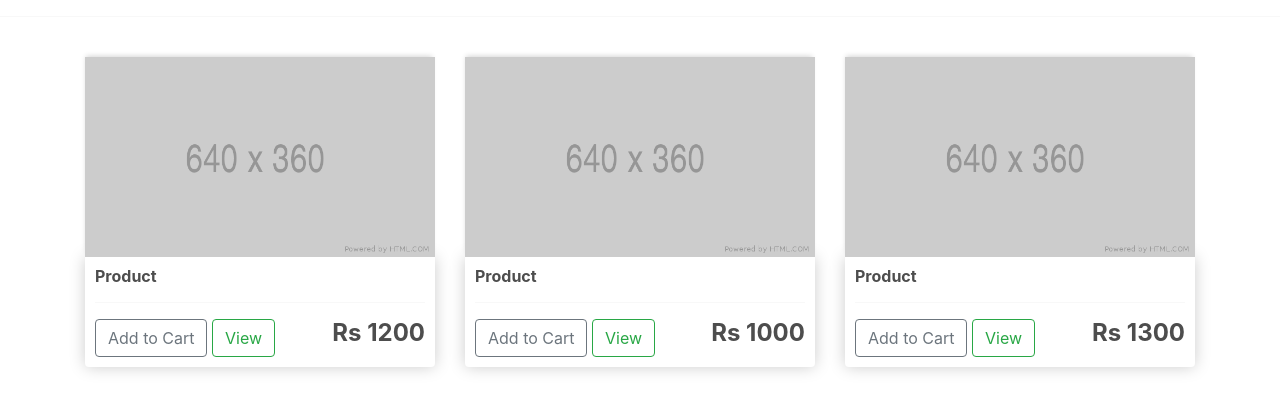
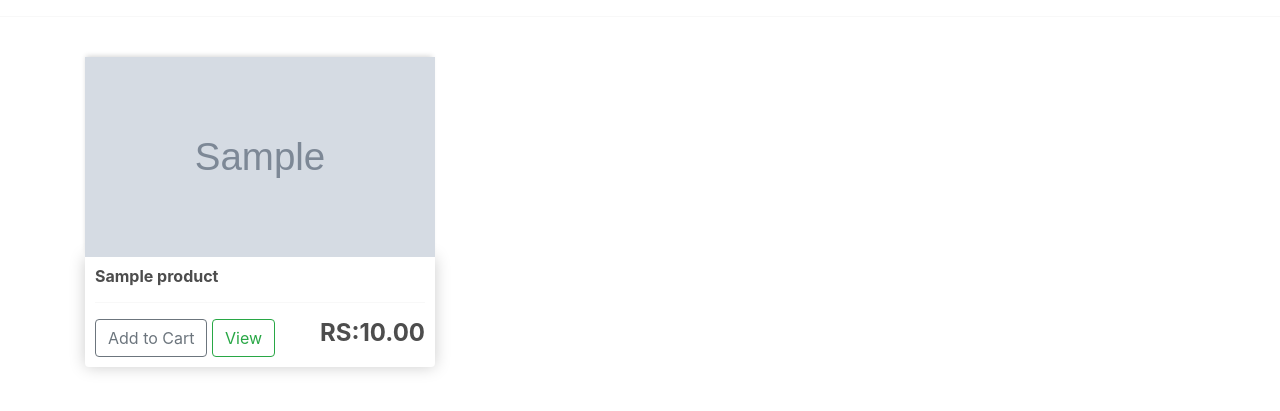
Before and after one commit to HrishikeshHRK/Estafiya-E-commerse-website-, a Django app: template templates/store.html in a window 1280 px wide. Shown: the part 57-468 px from the top of the page. Run offline with Django 3.2, Linux system fonts and the light colour scheme; the template is opened without the code that fills it: most values are stand-ins (such as "Sample title", 1, 10 or a date in 2020); grey boxes marked "Sample" are stand-in pictures; some libraries are stand-ins or nearby versions.

Commit message:
cart done

```diff
--- a/ecom/settings.py
+++ b/ecom/settings.py
@@ -123,6 +123,9 @@ STATIC_URL = '/static/'
 STATICFILES_DIRS = [
     os.path.join(BASE_DIR,'static')
 ]
+MEDIA_URL = '/images/'
+MEDIA_ROOT = os.path.join(BASE_DIR,'static/images')
+
 
 # Default primary key field type
 # https://docs.djangoproject.com/en/3.2/ref/settings/#default-auto-field
--- a/ecom/urls.py
+++ b/ecom/urls.py
@@ -16,7 +16,12 @@ Including another URLconf
 from django.contrib import admin
 from django.urls import path ,include
 
+from django.conf.urls.static import static
+from django.conf import settings
+
 urlpatterns = [
     path('admin/', admin.site.urls),
     path('',include('ecomapp.urls'))
 ]
+
+urlpatterns += static(settings.MEDIA_URL , document_root=settings.MEDIA_ROOT)
--- a/ecomapp/models.py
+++ b/ecomapp/models.py
@@ -16,9 +16,12 @@ class Product(models.Model):
     name = models.CharField(max_length=200)
     price = models.FloatField()
     digital = models.BooleanField(default=False, null=True, blank=True)
+    image = models.ImageField(null=True, blank= True)
 
     def __str__(self):
         return self.name
+
+    @property
 
 class Order(models.Model):
     custumer = models.ForeignKey(Customer, on_delete=models.SET_NULL, null=True, blank=True)
--- a/ecomapp/views.py
+++ b/ecomapp/views.py
@@ -1,8 +1,10 @@
 from django.shortcuts import render
+from .models import*
 
 # Create your views here.
 def store(request):
-    context={}
+    products = Product.objects.all()
+    context = {'products' : products }
     return render(request, 'store.html',context)
 
 def cart(request):
--- a/templates/store.html
+++ b/templates/store.html
@@ -3,44 +3,19 @@
 {% block content %}
 
 <div class="row">
+    {% for product in products %}
   <div class="col-lg-4">
-        <img class="thumbnail" src="{% static 'images/placeholder.png' %}">
+        <img class="thumbnail" src="{{product.image.url}}">
         <div class="box-element product">
-            <h6><strong>Product</strong></h6>
+            <h6><strong>{{product.name}}</strong></h6>
             <hr>
 
             <button  class="btn btn-outline-secondary add-btn">Add to Cart</button>
             <a class="btn btn-outline-success" href="#">View</a>
-            <h4 style="display: inline-block; float: right"><strong>Rs 1200</strong></h4>
+            <h4 style="display: inline-block; float: right"><strong>RS:{{product.price|floatformat:2}}</strong></h4>
 
         </div>
     </div>
-
-  <div class="col-lg-4">
-        <img class="thumbnail" src="{% static 'images/placeholder.png' %}">
-        <div class="box-element product">
-            <h6><strong>Product</strong></h6>
-            <hr>
-
-            <button  class="btn btn-outline-secondary add-btn">Add to Cart</button>
-            <a class="btn btn-outline-success" href="#">View</a>
-            <h4 style="display: inline-block; float: right"><strong>Rs 1000</strong></h4>
-
-        </div>
-    </div>
-
-  <div class="col-lg-4">
-        <img class="thumbnail" src="{% static 'images/placeholder.png' %}">
-        <div class="box-element product">
-            <h6><strong>Product</strong></h6>
-            <hr>
-
-            <button  class="btn btn-outline-secondary add-btn">Add to Cart</button>
-            <a class="btn btn-outline-success" href="#">View</a>
-            <h4 style="display: inline-block; float: right"><strong>Rs 1300</strong></h4>
-
-        </div>
-    </div>
-
+    {% endfor %}
 </div>
 {% endblock content %}
```
Also changed, not shown: db.sqlite3, ecomapp/migrations/0002_product_image.py (added), static/images/bookimg_K30oQr0.jpg (added), static/images/shoe_img.jpg (added), static/images/watch img.jpg (added), 3 other files.
